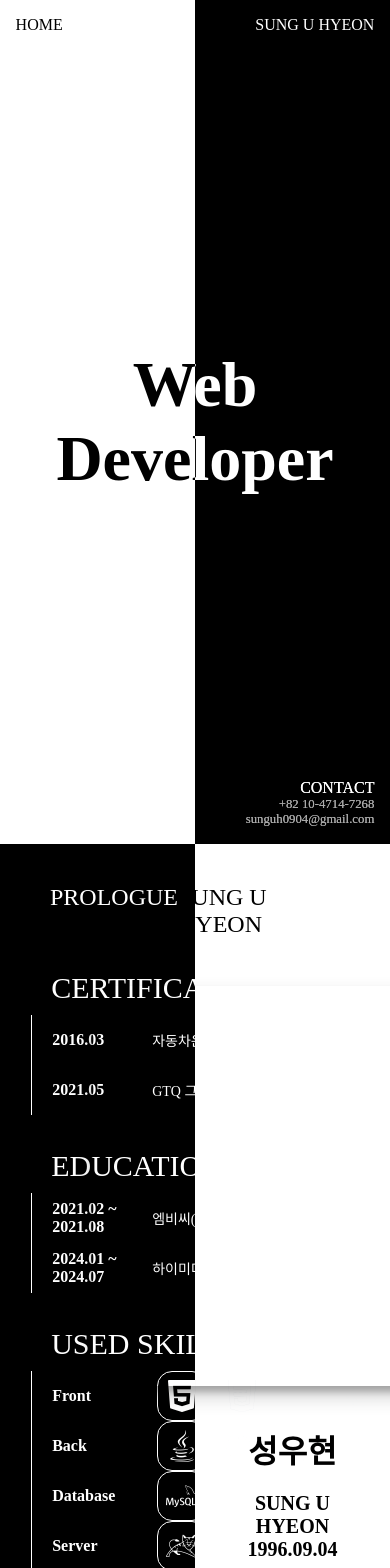
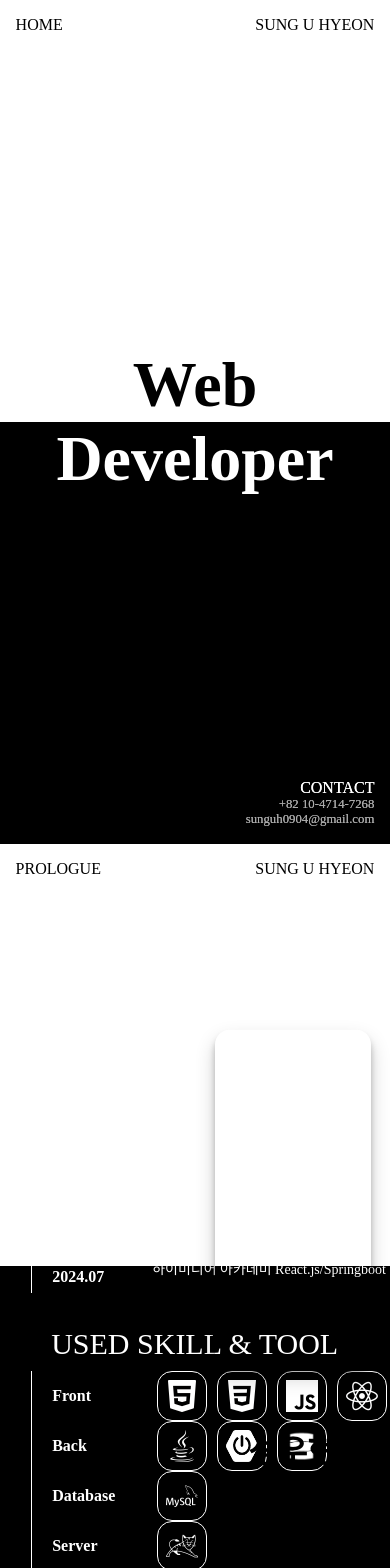
Before and after one commit to sunguh0904/sunguh0904.github.io, a React (Create React App) app: page / in a window 390 px wide. Shown: the top 1568 px of the page. Built offline with nearby package versions, Linux system fonts and the light colour scheme.

Commit message:
#21 프롤로그 모바일 페이지 헤더 구현

```diff
--- a/src/css/home.css
+++ b/src/css/home.css
@@ -62,6 +62,15 @@ footer:not(:first-child) {
     .home-header {
         height: 50px;
         font-size: 1em;
+        background: #fff;
+    }
+
+    .home-header-name {
+        color: #000;
+    }
+
+    .main-wrap {
+        background: linear-gradient(180deg, #fff 50%, #000 50%);
     }
 
     .main-content {
--- a/src/css/prologue.css
+++ b/src/css/prologue.css
@@ -14,28 +14,23 @@
 /* header =================================================================================================================================== */
 .prologue-header {
     display: flex;
-    justify-content: space-between;
     position: absolute;
-    top: 0;
-    left: 0;
     z-index: 3;
     width: 100%;
     background: linear-gradient(90deg, #000 50%, #fff 50%);
     height: 120px;
-}
-
-.prologue-header div {
-    margin-top: 40px;
-    font-size: 24px;
+    font-size: 1.5em;
+    justify-content: space-between;
+    align-items: center;
 }
 
 .prologue-header-current-page {
-    margin-left: 50px;
+    margin-left: 4%;
     color: #fff;
 }
 
 .prologue-header-name {
-    margin-right: 50px;
+    margin-right: 4%;
     color: #000;
 }
 
@@ -47,14 +42,15 @@
 }
 
 .profile-img {
-    width: 400px;
-    height: 400px;
+    width: 80%;
+    max-width: 400px;
+    height: 40%;
     position: absolute;
     top: 50%;
     left: 50%;
     transform: translate(-50%, -70%);
     border-radius: 15px;
-    box-shadow: 0 10px 20px rgba(0,0,0,0.19), 0 6px 6px rgba(0,0,0,0.23);
+    box-shadow: 0 10px 20px rgba(0, 0, 0, 0.19), 0 6px 6px rgba(0, 0, 0, 0.23);
     /* background-image: url(); */
     background-size: 400px 400px;
     background-repeat: no-repeat;
@@ -141,3 +137,20 @@
     justify-content: center;
     align-items: center;
 }
+
+/* mobile =================================================================================================================================== */
+@media (max-width: 800px) {
+    .prologue-wrap {
+        background: linear-gradient(0deg, #000 50%, #fff 50%);
+    }
+
+    .prologue-header {
+        height: 50px;
+        font-size: 1em;
+        background: #fff;
+    }
+
+    .prologue-header-current-page {
+        color: #000;
+    }
+}
```
